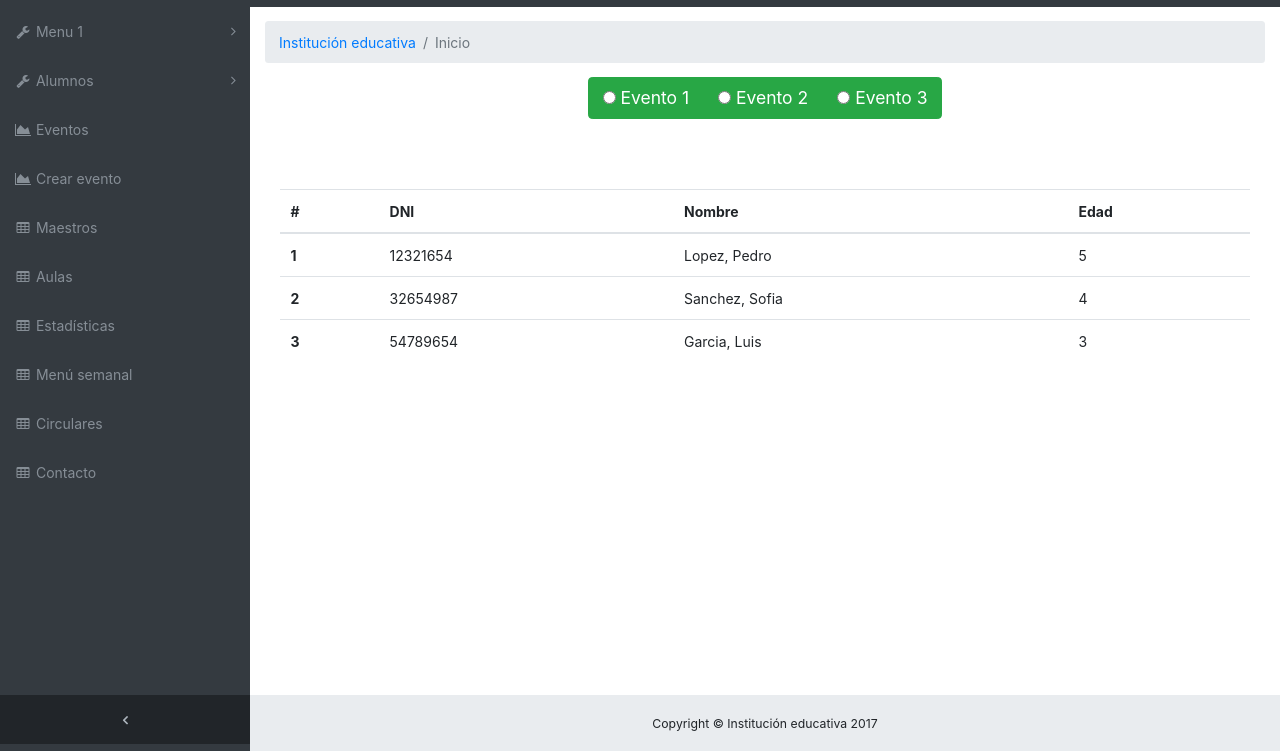
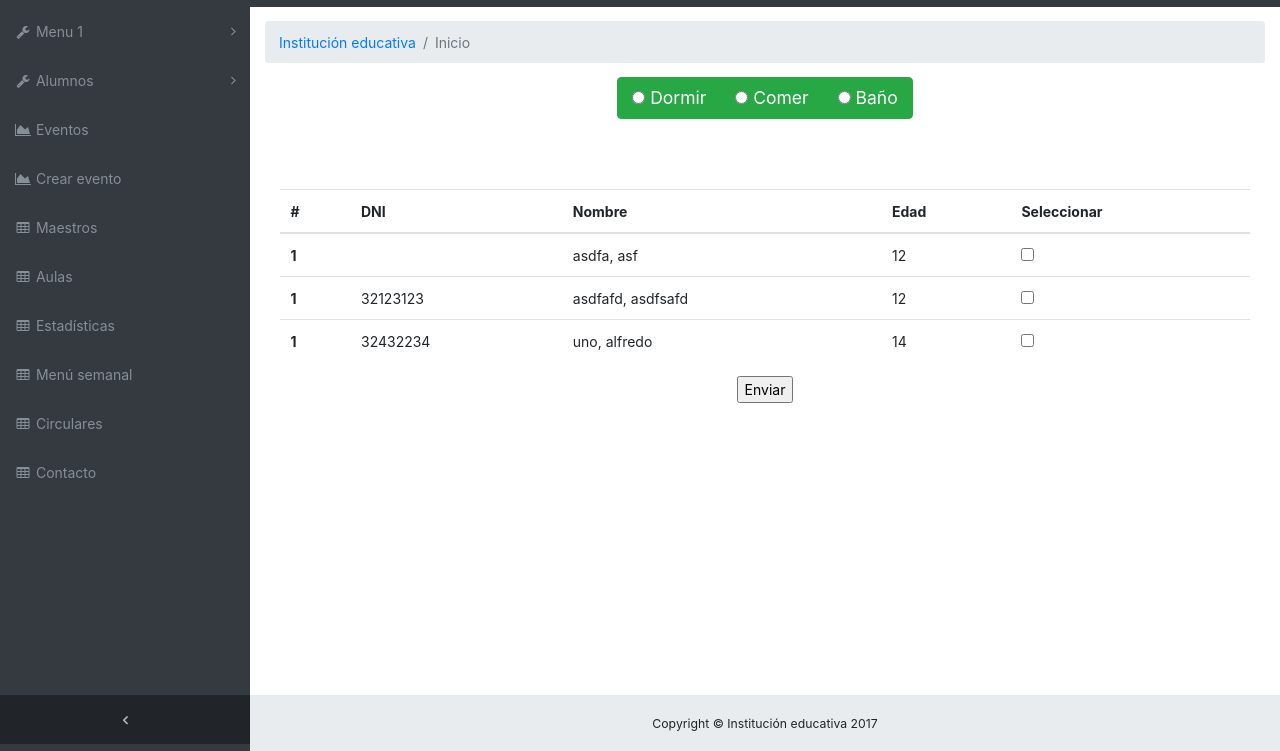
Before and after one commit to faq1988/institucion_educativa, a CodeIgniter app: page /institucion_educativa/Welcome/crear_evento in a window 1280 px wide. Shown: the part 49-800 px from the top of the page. Run offline with CodeIgniter, Linux system fonts and the light colour scheme; the visitor is signed in with stand-in values (Sample User, id 1); data comes from the database, SQL or seed files in the repository; some libraries are stand-ins or nearby versions.

Commit message:
registro de eventos de alumnos

```diff
--- a/application/controllers/Welcome.php
+++ b/application/controllers/Welcome.php
@@ -61,7 +61,7 @@ class Welcome extends CI_Controller {
 
     $this -> load -> view('menu');
     $this -> load -> view('header');
-	$this -> load -> view('contacto');
+		$this -> load -> view('contacto');
   }
 
   public function crear_evento()
@@ -71,9 +71,16 @@ class Welcome extends CI_Controller {
       redirect('login');
     }
 
+		$data=array();
+		$this->load->model('persona_model');
+		$alumnos=  $this->persona_model->obtener_personas('ALUMNO');
+
+		if (isset($alumnos))
+		$data['alumnos']= $alumnos->result();
+
     $this -> load -> view('menu');
     $this -> load -> view('header');
-	$this -> load -> view('crear_evento');
+		$this -> load -> view('crear_evento', $data);
   }
 
 
--- a/application/models/persona_model.php
+++ b/application/models/persona_model.php
@@ -22,6 +22,15 @@ function crear_persona($data, $tipo){
 
 
 
+  function obtener_personas($tipo){
+      $this->db->where('tipo=',$tipo);
+      $query = $this->db->get('persona');
+      if ($query->num_rows() >0 ) return $query;//->result();
+
+        }
+
+
+
 
 
 
--- a/application/views/crear_evento.php
+++ b/application/views/crear_evento.php
@@ -13,16 +13,25 @@
           <li class="breadcrumb-item active">Inicio</li>
         </ol>
 
+
+
+
+
 <center>
+
+  <?php
+  echo form_open('Alumno_controller/registrar_evento');
+  ?>
+
 <div class="btn-group btn-group-lg" data-toggle="buttons">
   <label class="btn btn-success">
-    <input type="radio" name="options" id="option1" autocomplete="off"> Evento 1
+    <input type="radio" name="tipo_evento" value="Dormir" id="option1" autocomplete="off"> Dormir
   </label>
   <label class="btn btn-success">
-    <input type="radio" name="options" id="option2" autocomplete="off"> Evento 2
+    <input type="radio" name="tipo_evento" value="Comer" id="option2" autocomplete="off"> Comer
   </label>
   <label class="btn btn-success">
-    <input type="radio" name="options" id="option3" autocomplete="off"> Evento 3
+    <input type="radio" name="tipo_evento" value="Baño" id="option3" autocomplete="off"> Baño
   </label>
 </div>
 
@@ -30,6 +39,7 @@
 </br>
 </br>
 </br>
+
 
 
 <div class="container">
@@ -40,33 +50,33 @@
       <th>DNI</th>
       <th>Nombre</th>
       <th>Edad</th>
+      <th>Seleccionar</th>
     </tr>
   </thead>
   <tbody>
-    <tr>
-      <th scope="row">1</th>
-      <td>12321654</td>
-      <td>Lopez, Pedro</td>
-      <td>5</td>
-    </tr>
-    <tr>
-      <th scope="row">2</th>
-      <td>32654987</td>
-      <td>Sanchez, Sofia</td>
-      <td>4</td>
-    </tr>
-    <tr>
-      <th scope="row">3</th>
-      <td>54789654</td>
-      <td>Garcia, Luis</td>
-      <td>3</td>
-    </tr>
+            <?php
+                if (isset($alumnos)){
+                 for($i=0; $i<sizeof($alumnos); $i++){ ?>
+            <tr>
+              <th scope="row">1</th>
+              <td><?php echo $alumnos[$i]->dni;?></td>
+              <td><?php echo $alumnos[$i]->apellido;?>, <?php echo $alumnos[$i]->nombre;?></td>
+              <td><?php echo $alumnos[$i]->edad;?></td>
+              <?php echo "<td><input type='checkbox' name='lista_alumnos[]' value='". $alumnos[$i]->id . "' </td>"; ?>
+            </tr>
+            <?php } }?>
   </tbody>
 </table>
 </div>
 
 
+<?php
+echo form_submit('enviar','Enviar');
+echo form_close();
+?>
+
 </center>
+
 
 
 
```
Also changed, not shown: application/controllers/Alumno_controller.php (+19 -0 lines), application/models/evento_model.php (+3 -7 lines), application/views/eventos.php (+6 -5 lines).
